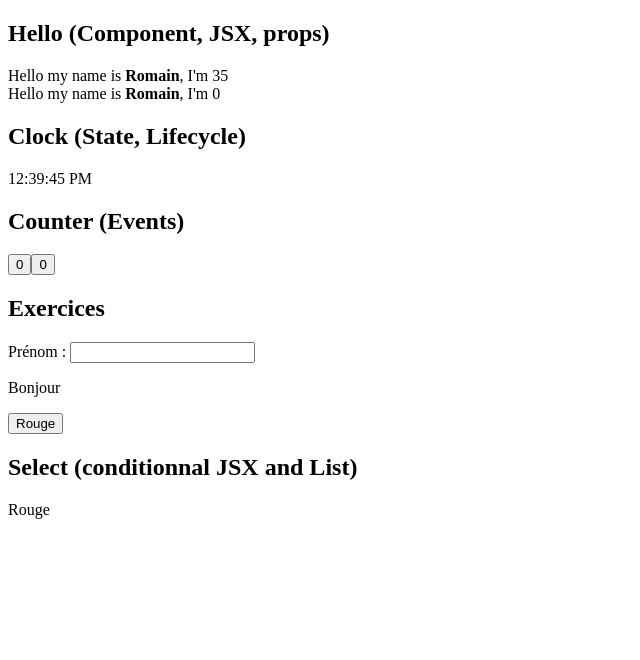
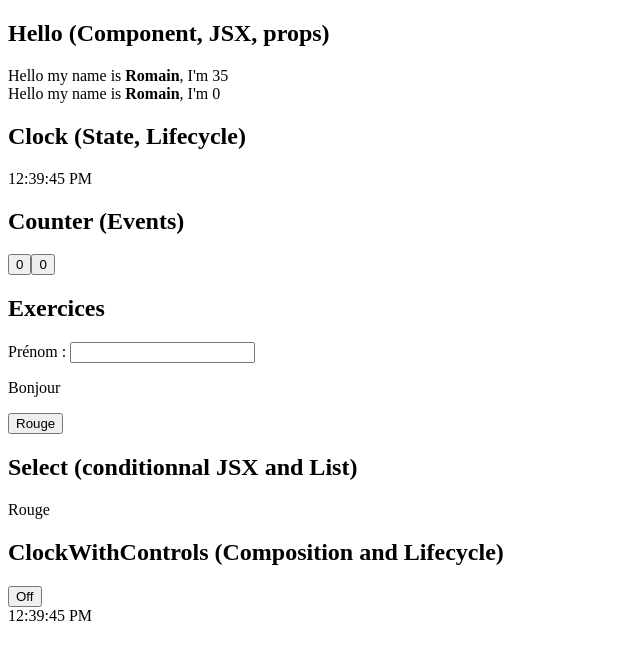
Before and after one commit to bioub/Formation_React_2021_03, a React (Create React App) app in the folder hello-react/: page / in a window 1280 px wide. Shown: the top 660 px of the page, without its empty margins (0-640 px from the left). Built offline with nearby package versions, Linux system fonts and the light colour scheme.

Commit message:
componentWillUnmount

```diff
--- a/hello-react/src/App.js
+++ b/hello-react/src/App.js
@@ -1,6 +1,7 @@
 // optionnel depuis React 17
 // import React from "react";
 import Clock from './Clock';
+import ClockWithControls from './ClockWithControls';
 import Counter from './Counter';
 import ExHelloWorld from './ExHelloWorld';
 import ExMultiStateButton from './ExMultiStateButton';
@@ -26,6 +27,8 @@ function App() {
       <ExMultiStateButton values={['Rouge', 'Orange', 'Bleu']} />
       <h2>Select (conditionnal JSX and List)</h2>
       <Select items={['Rouge', 'Orange', 'Bleu']} />
+      <h2>ClockWithControls (Composition and Lifecycle)</h2>
+      <ClockWithControls />
     </div>
   );
 }
--- a/hello-react/src/Clock.js
+++ b/hello-react/src/Clock.js
@@ -16,7 +16,10 @@ class Clock extends Component {
     this.state = {
       now: new Date(),
     };
-    setInterval(() => {
+    // addEventListener
+    // new WebSocket
+    // new Worker
+    this._interval = setInterval(() => {
       // Do not mutate state directly. Use setState()
       // this.state.now = new Date();
 
@@ -25,6 +28,12 @@ class Clock extends Component {
         now: new Date(),
       });
     }, 1000);
+  }
+  componentWillUnmount() {
+    // removeEventListener
+    // ws.close()
+    // worker.terminate()
+    clearInterval(this._interval);
   }
   render() {
     // dans une classe les props sont accessible via this.props
--- /dev/null
+++ b/hello-react/src/ClockWithControls.js
@@ -0,0 +1,26 @@
+import { Component } from "react";
+import Clock from "./Clock";
+
+class ClockWithControls extends Component {
+  state = {
+    showClock: true,
+  };
+  toggleShowClock = () => {
+    const { showClock } = this.state;
+    this.setState({
+      showClock: !showClock,
+    });
+  }
+  render() {
+    const { showClock } = this.state;
+    return (
+      <div className="ClockWithControls">
+
+        <button onClick={this.toggleShowClock}>{!showClock ? "On" : "Off"}</button>
+        {showClock && <Clock />}
+      </div>
+    );
+  }
+}
+
+export default ClockWithControls;
```
